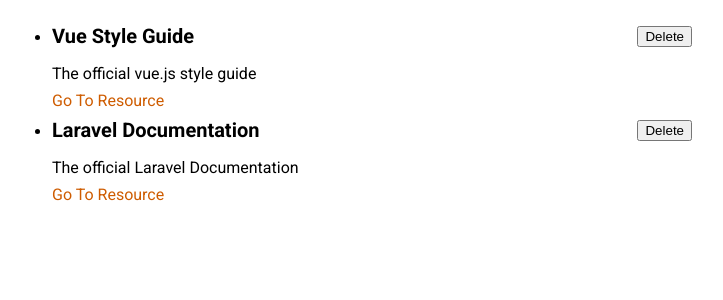
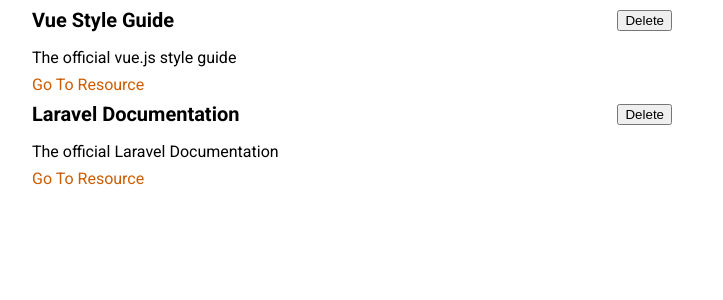
Before and after one commit to torressam333/resource-guide, a Vue app: page / in a window 1280 px wide. Shown: the top 300 px of the page, without its empty margins (288-1011 px from the left). Built offline with nearby package versions, Linux system fonts and the light colour scheme.

Commit message:
Add styling to stored resources component

```diff
--- a/src/components/resources/StoredResources.vue
+++ b/src/components/resources/StoredResources.vue
@@ -28,5 +28,10 @@
 </script>
 
 <style scoped>
-
+ul {
+  list-style: none;
+  margin: 0 auto;
+  max-width: 40rem;
+  padding: 0;
+}
 </style>
```
